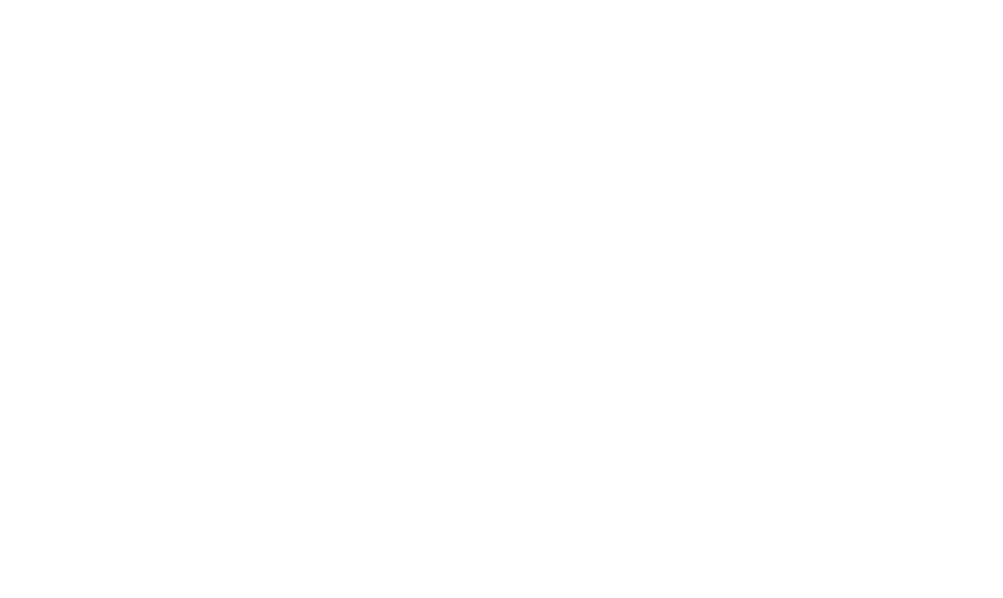
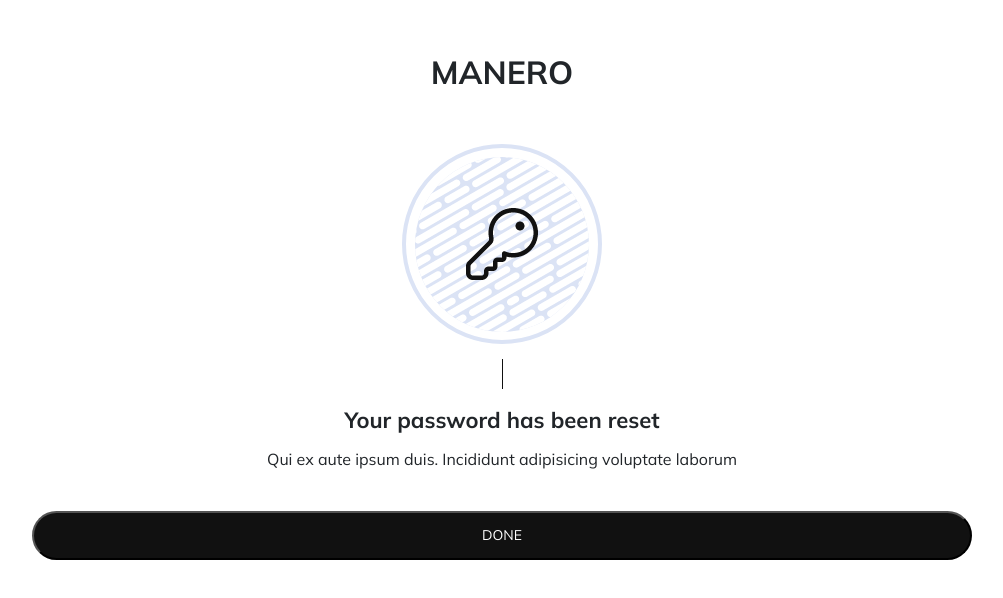
Before and after one commit to PatrikByren/Manero-frontend, a React (Create React App) app: page /forgotpasswordemail in a window 1280 px wide. Shown: the top 598 px of the page, without its empty margins (138-1141 px from the left). Built offline with nearby package versions, Linux system fonts and the light colour scheme.

Commit message:
password delen påbörjad

```diff
--- a/src/App.css
+++ b/src/App.css
@@ -9,6 +9,12 @@
   font-family: "Mulish";
   font-weight: 700;
   font-size: 32px;
+}
+
+.title-2 {
+  font-family: "Mulish";
+  font-weight: 700;
+  font-size: 22px;
 }
 
 .basebtn {
@@ -350,30 +356,45 @@
   height: 250px;
 }
 
-.bestSellerCarousel {
-  height: 368px;
-  overflow: hidden;
+.arrowicon {
+  display: flex;
+  margin: 20px 15px 40px 15px;
+}
+.arrowicon .arrow {
+  justify-content: start;
+  align-items: center;
+}
+.arrowicon .content {
+  flex: 2;
+  text-align: center;
+  margin-right: 10px;
 }
 
-.featuredCarousel {
-  height: 288;
-  overflow: hidden;
+.forgotpassword {
+  margin: 30px 0px;
+  display: flex;
+  justify-content: center;
+}
+.forgotpassword .content {
+  color: #626262;
 }
 
-.carouselContainer {
-  width: 2680px;
+.passwordbyemail {
+  display: flex;
+  justify-content: center;
+  flex-direction: column;
+  align-items: center;
 }
-
-.card-1 {
-  color: white;
-  font-size: 20px;
-  height: 310px;
-  width: 200px;
-  background-color: red;
+.passwordbyemail .lineup30 {
+  margin: 15px;
 }
-
-.picture {
-  background-color: #DBE3F5;
-  width: 200px;
-  height: 250px;
+.passwordbyemail .title-2 {
+  margin: 0 20%;
 }
+.passwordbyemail .content {
+  margin: 10px 15%;
+}
+.passwordbyemail .basebtn {
+  padding-left: 35%;
+  padding-right: 35%;
+}
--- a/src/asset/scss/App.scss
+++ b/src/asset/scss/App.scss
@@ -14,3 +14,6 @@
 
 @import './components/productCarousel';
 @import './components/productCard';
+@import './components/backarrowmiddlehead';
+@import './components/forgottPasswordView';
+@import './components/forgotpasswordsendemail';
--- a/src/asset/scss/_base.scss
+++ b/src/asset/scss/_base.scss
@@ -7,6 +7,11 @@
     font-family: 'Mulish';
     font-weight: 700;
     font-size: 32px;
+}
+.title-2{
+    font-family: 'Mulish';
+    font-weight: 700;
+    font-size: 22px;
 }
 .basebtn{
     background: $color-black;
--- /dev/null
+++ b/src/asset/scss/components/_forgotpasswordsendemail.scss
@@ -0,0 +1,19 @@
+.passwordbyemail{
+    display: flex;
+    justify-content: center;
+    flex-direction: column;
+    align-items: center;
+    .lineup30{
+        margin: 15px;
+    }
+    .title-2{
+        margin: 0 20%;
+    }
+    .content{
+        margin: 10px 15%;
+    }
+    .basebtn{
+        padding-left: 35%;
+        padding-right: 35%;
+    }
+}
--- a/src/components/individuals/BackArrowMiddleHead.js
+++ b/src/components/individuals/BackArrowMiddleHead.js
@@ -2,11 +2,13 @@
 
 const BackArrowMiddleHead = ({ content }) => {
   return (
-    <div className='arrowicon'>
-      <div className="arrow">
-        <i class="fa-solid fa-chevron-left"></i>
+    <div className='backarrowmiddlehead'>
+      <div className='arrowicon'>
+        <div className="arrow">
+          <i class="fa-solid fa-chevron-left"></i>
+        </div>
+        <div className='content'>{content}</div>
       </div>
-      <div className='content'>{content}</div>
     </div>
   )
 }
--- a/src/views/signInSignUpViews/ForgotPasswordSendEmailView.js
+++ b/src/views/signInSignUpViews/ForgotPasswordSendEmailView.js
@@ -1,10 +1,16 @@
 import React from 'react'
-import Carousel from '../../components/sections/Carousel'
-
+import Image from '../../asset/images/keyimg.png'
 
 const ForgotPasswordSendEmailView = () => {
   return (
-    <></>
+    <div className='passwordbyemail'>
+      <div className='title-1 m-5'>MANERO</div>
+      <img src={Image} alt="unlock a key" />
+      <div className='lineup30'></div>
+      <div className='title-2 text-center'>Your password has been reset</div>
+      <div className='content text-center'>Qui ex aute ipsum duis. Incididunt adipisicing voluptate laborum</div>
+      <button className='basebtn'>DONE</button>
+    </div>
   )
 }
 
--- a/src/views/signInSignUpViews/ForgotPasswordView.js
+++ b/src/views/signInSignUpViews/ForgotPasswordView.js
@@ -1,19 +1,27 @@
-import React from 'react'
+import React, { useState } from "react";
 import InputSingel from "../../components/individuals/InputSingel"
+import BackArrowMiddleHead from "../../components/individuals/BackArrowMiddleHead";
 
 const ForgotPasswordView = () => {
+  const [email, setEmail] = useState("");
   const handleSubmit = (event) => {
     event.preventDefault();
   };
   return (
+    <div className="forgotpassword" >
       <form onSubmit={handleSubmit}>
-        <div className="inputcontainer">
-        <div className="text-center">
-          <InputSingel name="EMAIL" nameid="email" example="name@domain.com"/>
-          <button className="basebtn" type="submit">SEND</button>
+        <BackArrowMiddleHead content="Forgot password" />
+        <div>
+          <div className="content m-4">Please enter you email adress you will recive a link to create a new password via email</div>
+          <div className="inputcontainer">
+            <div className="text-center">
+              <InputSingel name="EMAIL" nameid="email" placeholder="name@domain.com" value={email} setValue={setEmail} />
+              <button className="basebtn" type="submit">SEND</button>
+            </div>
+          </div>
         </div>
-        </div>
-    </form>
+      </form>
+    </div>
 
   )
 }
```
Also changed, not shown: src/asset/scss/components/_backarrowmiddlehead.scss (added, +16 -0 lines), src/asset/scss/components/_forgottPasswordView.scss (added, +8 -0 lines).
